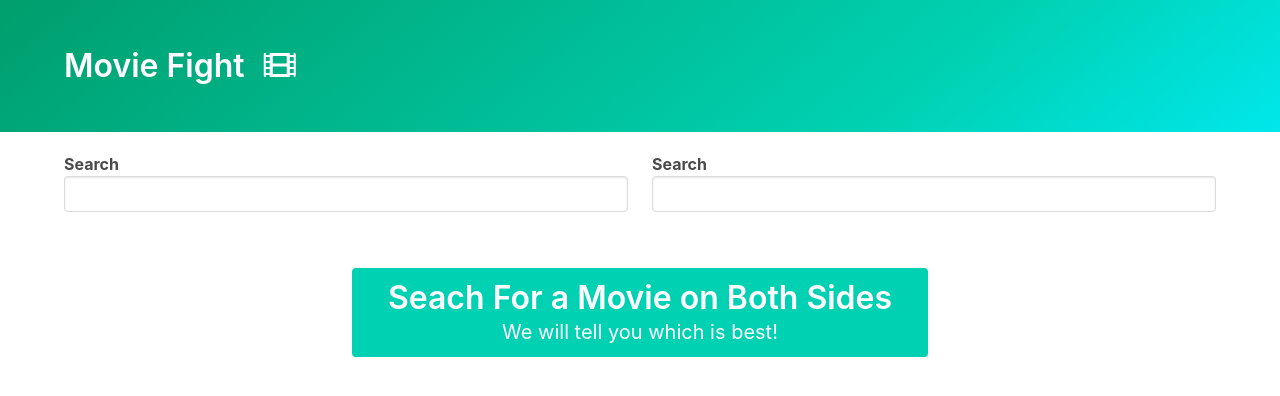
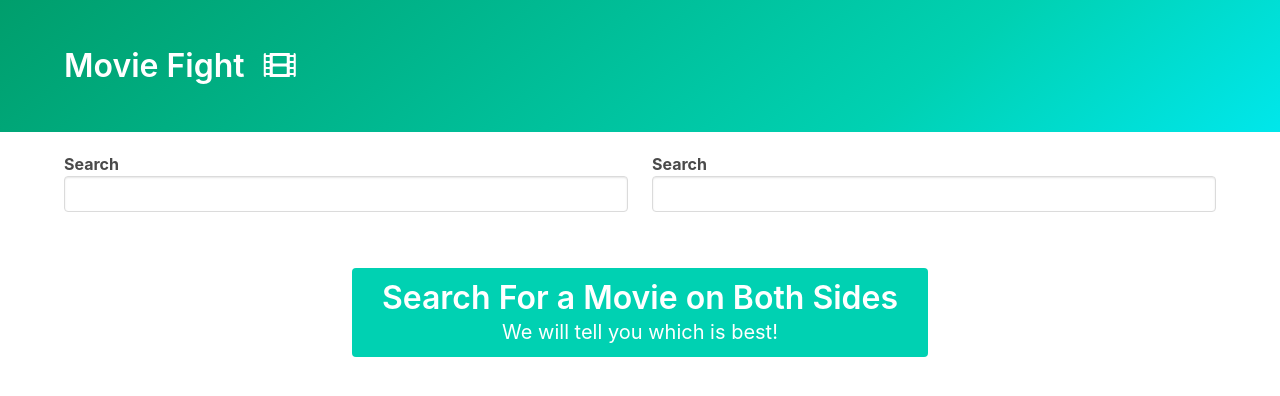
Before and after one commit to justinochoa5792/Movie-Fight, a plain HTML site: page index.html in a window 1280 px wide. Drawn offline with nearby package versions, Linux system fonts and the light colour scheme.

Commit message:
Update index.html

```diff
--- a/index.html
+++ b/index.html
@@ -42,7 +42,7 @@
       </div>
 
       <div class="column is-half notification is-primary tutorial">
-        <h1 class="title">Seach For a Movie on Both Sides</h1>
+        <h1 class="title">Search For a Movie on Both Sides</h1>
         <p class="subtitle">We will tell you which is best!</p>
       </div>
     </div>
```
